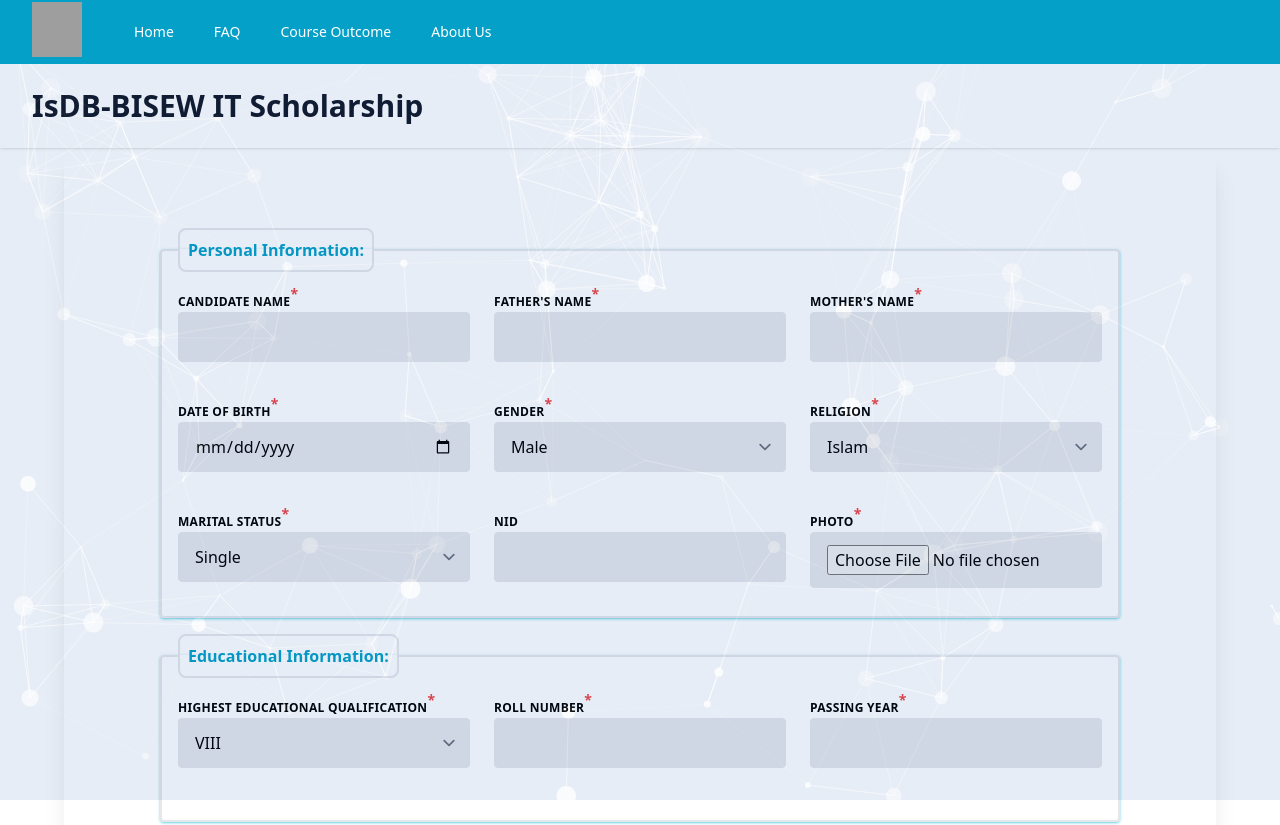
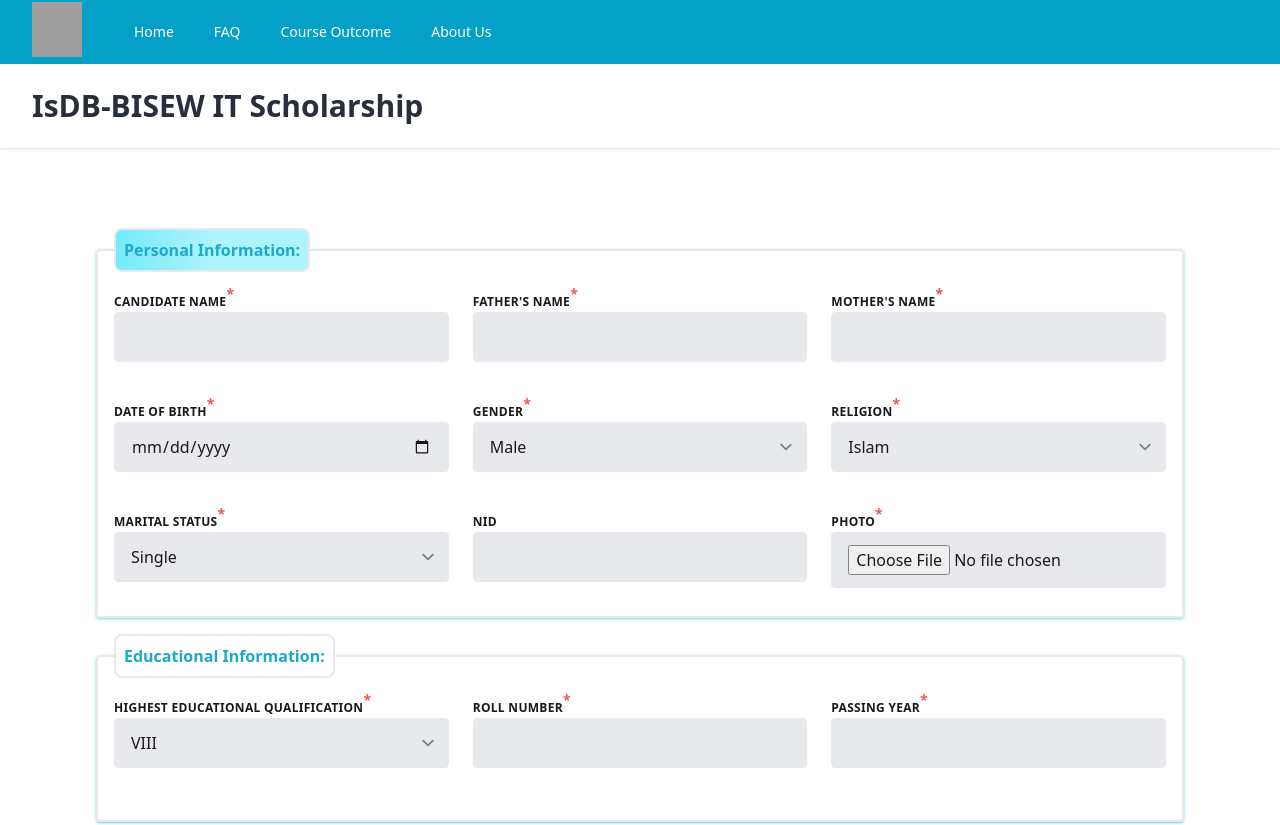
Before and after one commit to ringkubd/apply_vocational_isdb, a Next.js app: page /apply in a window 1280 px wide. Shown: the top 825 px of the page. Built offline with nearby package versions, Linux system fonts and the light colour scheme; grey boxes are pictures that could not be loaded.

Commit message:
with vanila tilt

```diff
--- a/components/layout.js
+++ b/components/layout.js
@@ -49,7 +49,7 @@
                     "autoPlay": true,
                     "background": {
                         "color": {
-                            "value": "#0d47a1"
+                            "value": "#ffffff"
                         },
                         "image": "",
                         "position": "50% 50%",
--- /dev/null
+++ b/components/tilt.js
@@ -0,0 +1,13 @@
+import React, { useEffect, useRef } from 'react';
+import VanillaTilt from 'vanilla-tilt';
+function Tilt(props) {
+    const { options, ...rest } = props;
+    const tilt = useRef(null);
+
+    useEffect(() => {
+        VanillaTilt.init(tilt.current, options);
+    }, [options]);
+
+    return <div ref={tilt} {...rest} />;
+}
+export default Tilt;
--- a/package.json
+++ b/package.json
@@ -16,7 +16,8 @@
     "react-dom": "17.0.2",
     "react-icons": "^4.3.1",
     "react-tsparticles": "^1.39.0",
-    "swr": "^1.1.2"
+    "swr": "^1.1.2",
+    "vanilla-tilt": "^1.7.2"
   },
   "devDependencies": {
     "autoprefixer": "^10.4.2",
--- a/pages/apply/index.js
+++ b/pages/apply/index.js
@@ -1,7 +1,9 @@
 import Head from 'next/head'
 import Header from "../../components/header";
-import {useState} from "react";
+import {useEffect, useRef, useState} from "react";
 import useSWR from "swr";
+import VanillaTilt from 'vanilla-tilt';
+import Tilt from "../../components/tilt";
 
 export default function Apply() {
     const [ selectValue, setSelectValue ] = useState("")
@@ -9,9 +11,18 @@
         setSelectValue(v)
     }
 
+
     let { data, error } = useSWR('/api/major', url => fetch(url).then(r => r.json()))
     if (error) console.log(error)
     if (!data) data = []
+
+    const options = {
+        max: 25,
+        speed: 400,
+        perspective: 1500,
+        scale: 1.1
+    };
+
 
     return (
         <div className="sm:mx-auto">
@@ -20,10 +31,11 @@
             </Head>
             <Header title={`IsDB-BISEW IT Scholarship`} />
 
-            <div className="bg-gray-100 mx-auto max-w-6xl bg-white md:py-20 py-10 px-10 md:px-24 shadow-xl mb-24">
+            <div className="bg-gray-100 mx-auto max-w-7xl bg-white md:py-20 py-10 px-5 md:px-24 shadow-xl mb-24">
                 <form>
+                    <Tilt options={options}>
                         <fieldset className="border-2 p-4 mb-4 shadow hover:shadow-2xl rounded group shadow-cyan-500/50 hover:shadow-[#05a0c8] hover:backdrop-blur-2xl">
-                        <legend className="font-bold text-[#05A0C8] border-2 p-2 rounded-lg group-hover:animate-bounce bg-transparent group-hover:backdrop-blur-2xl bg-cyan-50">Personal Information:</legend>
+                            <legend className="font-bold text-[#05A0C8] border-2 p-2 rounded-lg bg-transparent group-hover:backdrop-blur-2xl bg-cyan-50 bg-gradient-to-r to-cyan-200 via-cyan-200 from-cyan-300">Personal Information:</legend>
                             <div className="-mx-3 md:flex mb-6">
                                 <div className="md:w-1/2 px-3 mb-6 md:mb-0">
                                     <label htmlFor="name" className="uppercase tracking-wide text-black text-xs font-bold mb-2">Candidate Name<sup className="text-sm text-red-500">*</sup></label>
@@ -77,7 +89,8 @@
                                 </div>
                             </div>
                         </fieldset>
-                    <fieldset className="border-2 p-4 mb-4 shadow hover:shadow-2xl rounded group  shadow-cyan-500/50 hover:shadow-cyan-500">
+                    </Tilt>
+                    <fieldset className="border-2 p-4 mb-4 shadow hover:shadow-2xl rounded group  shadow-cyan-500/50 hover:shadow-[#05a0c8]">
                         <legend className="font-bold text-[#05A0C8] border-2 p-2 rounded-lg  group-hover:animate-bounce">Educational Information:</legend>
                         <div className="-mx-3 md:flex mb-6">
                             <div className="md:w-1/2 px-3 mb-6 md:mb-0">
@@ -110,7 +123,7 @@
                             </div>
                         </div>
                     </fieldset>
-                    <fieldset className="border-2 p-4 shadow hover:shadow-2xl mb-4 rounded group  shadow-cyan-500/50 hover:shadow-cyan-500">
+                    <fieldset className="border-2 p-4 shadow hover:shadow-2xl mb-4 rounded group  shadow-cyan-500/50 hover:shadow-[#05a0c8]">
                         <legend className="font-bold text-[#05A0C8] border-2 p-2 rounded-lg  group-hover:animate-bounce">Contact Information:</legend>
                         <div className="-mx-3 md:flex mb-6">
                             <div className="md:w-1/2 px-3 mb-6 md:mb-0">
```
Also changed, not shown: 1 other file (tests, documents, lock files or other folders). Lines whose indentation alone changed are shown as unchanged.
